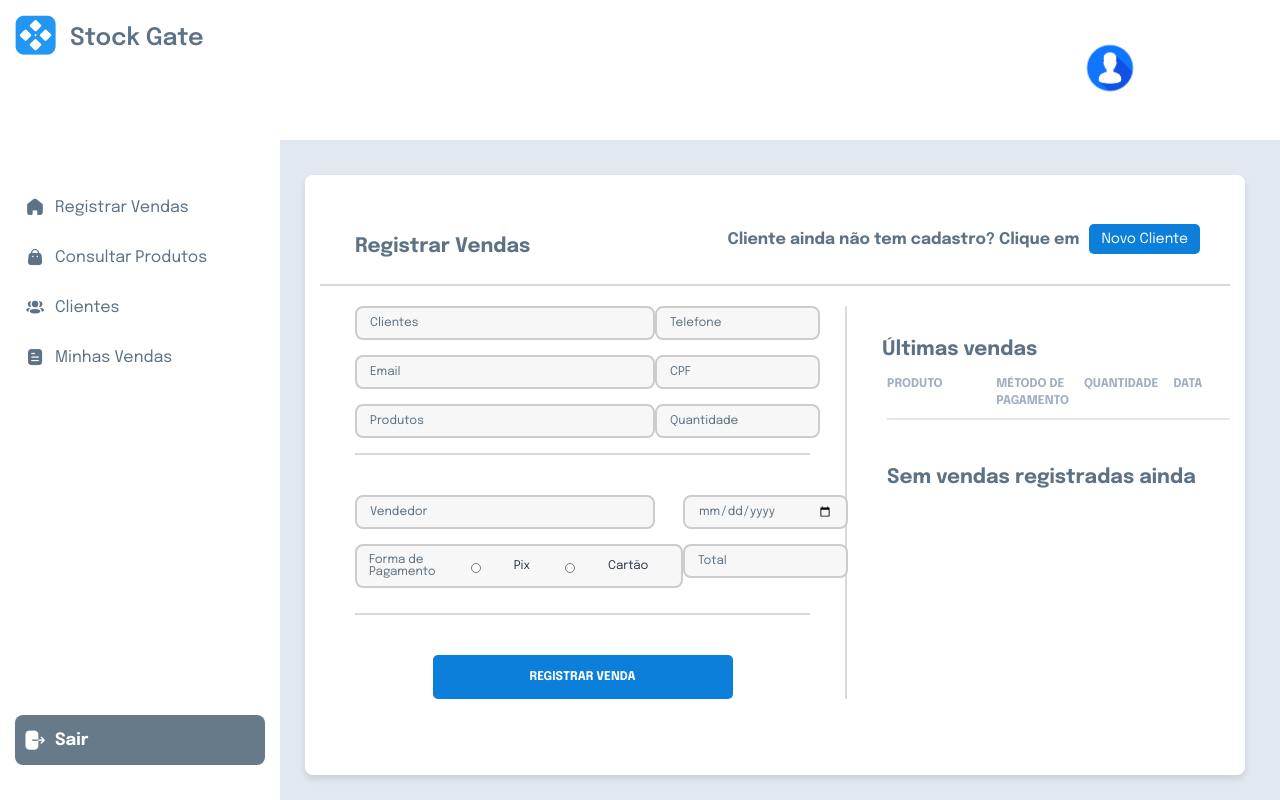
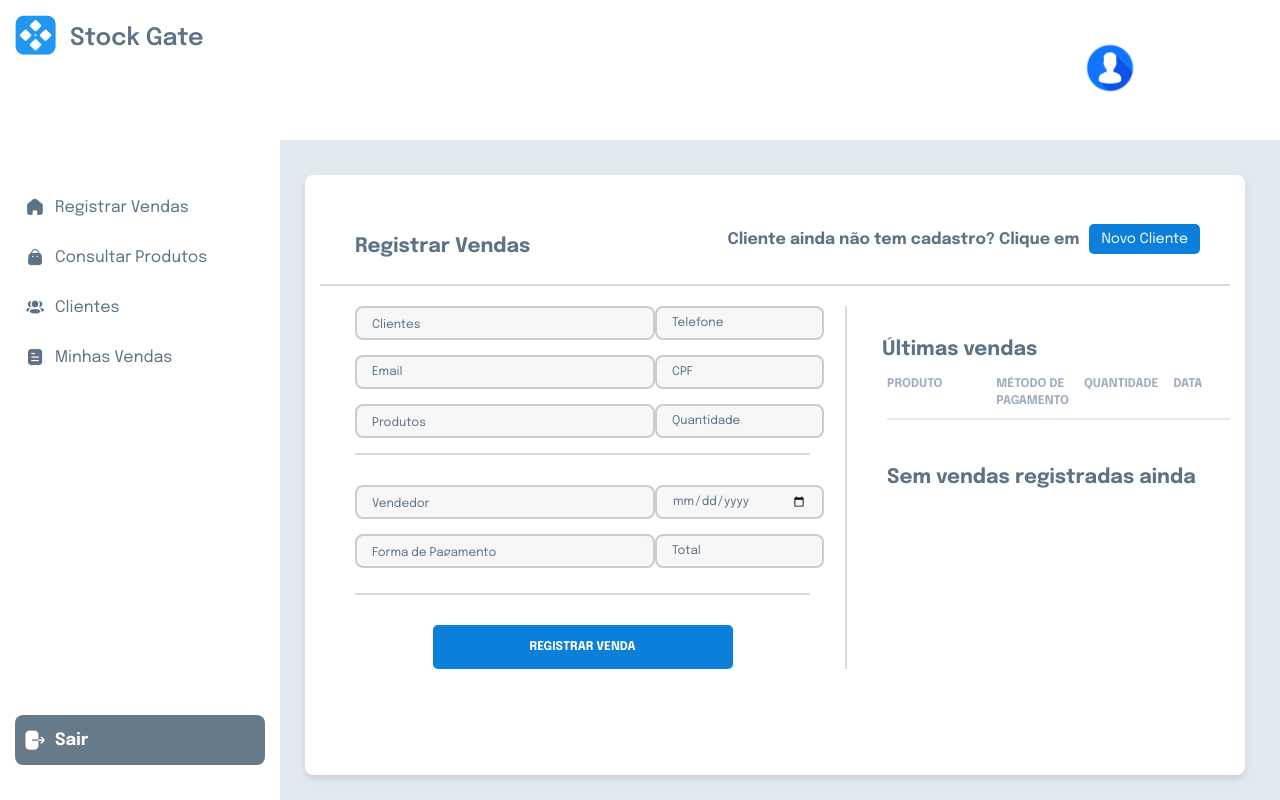
Before and after one commit to DouglasFernan/StockGate, a Django app: page /vendedor/registrar_vendas/ in a window 1280 px wide. Run offline with Django 5.2, Linux system fonts and the light colour scheme; the visitor is signed in with stand-in values (Sample User, id 1); some web fonts are replaced.

Commit message:
ajustando dashboard & registrar vendas - @media

```diff
--- a/static/css/vendedor/registrar_vendas.css
+++ b/static/css/vendedor/registrar_vendas.css
@@ -36,7 +36,7 @@ h5 {
     margin-left: 35px;
     display: flex;
     flex-direction: column;
-    gap: 80px;
+    gap: 30px;
     padding-right: 35px;
     border-right: 2px solid #d9d9d9;
 }
@@ -330,12 +330,6 @@ form {
 @media (max-width: 1780px) {
 
     .input-container {
-        border: 2px solid #ccc;
-        border-radius: 8px;
-        padding: 8px 12px;
-        background-color: #f7f7f7;
-        display: flex;
-        align-items: center;
         gap: 15px;
         width: 322px;
         color: #5D7285;
@@ -343,14 +337,8 @@ form {
     }
 
     input, select {
-        border: 2px solid #ccc;
-        border-radius: 8px;
-        padding: 8px 13px;
-        background-color: #f7f7f7;
-        color: #5D7285;
         font-size: 12px;
         height: 44px;
-        box-sizing: border-box;
     }
 
     .area-1 input, .area-1 select,
@@ -372,11 +360,7 @@ form {
     }
 
     .fields {
-        gap: 20px;
-    }
-
-    .top {
-        margin-bottom: -30px;
+        gap: 30px;
     }
 
 }
@@ -384,27 +368,14 @@ form {
 @media (max-width: 1630px) {
 
     .input-container {
-        border: 2px solid #ccc;
-        border-radius: 8px;
-        padding: 8px 12px;
-        background-color: #f7f7f7;
-        display: flex;
-        align-items: center;
         gap: 30px;
         width: 300px;
-        color: #5D7285;
 
     }
 
     input, select {
-        border: 2px solid #ccc;
-        border-radius: 8px;
-        padding: 8px 13px;
-        background-color: #f7f7f7;
-        color: #5D7285;
         font-size: 12px;
         height: 34px;
-        box-sizing: border-box;
     }
 
     .area-1 input, .area-1 select,
@@ -426,7 +397,7 @@ form {
     }
 
     .fields {
-        gap: 40px;
+        gap: 30px;
     }
 
     .top {
--- a/templates/users/vendedor/registrar_vendas.html
+++ b/templates/users/vendedor/registrar_vendas.html
@@ -54,27 +54,12 @@
                             <option value="">Antonio Fernandes</option>
                             <option value="">Douglas Fernandes</option>
                         </select>
-                        <div class="input-container">
-                            <span id="span">Forma de Pagamento</span>
-
-                            <!-- Opção PIX -->
-                            <input type="radio" id="pix" name="forma_pagamento" value="pix">
-                            <label for="pix">
-                              Pix
-                            </label>
-
-                            <!-- Opção Cartão -->
-                            <input type="radio" id="cartao" name="forma_pagamento" value="cartao">
-                            <label for="cartao">
-                              Cartão
-                            </label>
-
-                            <!-- Opção Dinheiro -->
-                            <input type="radio" id="dinheiro" name="forma_pagamento" value="dinheiro">
-                            <label for="dinheiro">
-                              Dinheiro
-                            </label>
-                          </div>
+                        <select name="forma_pagamento" id="forma_pagamento">
+                            <option value="" selected>Forma de Pagamento</option>
+                            <option value="pix">Pix</option>
+                            <option value="cartao">Cartão</option>
+                            <option value="dinheiro">Dinheiro</option>
+                        </select>
                     </div>
                     <div class="area-4">
                         <input type="date" placeholder="Data de Compra">
@@ -123,7 +108,6 @@
                 </div>
             </section>
 
-
         </div>
     </div>
 </section>
```
Also changed, not shown: static/css/ceo/dashboard.css (+7 -1 lines).
